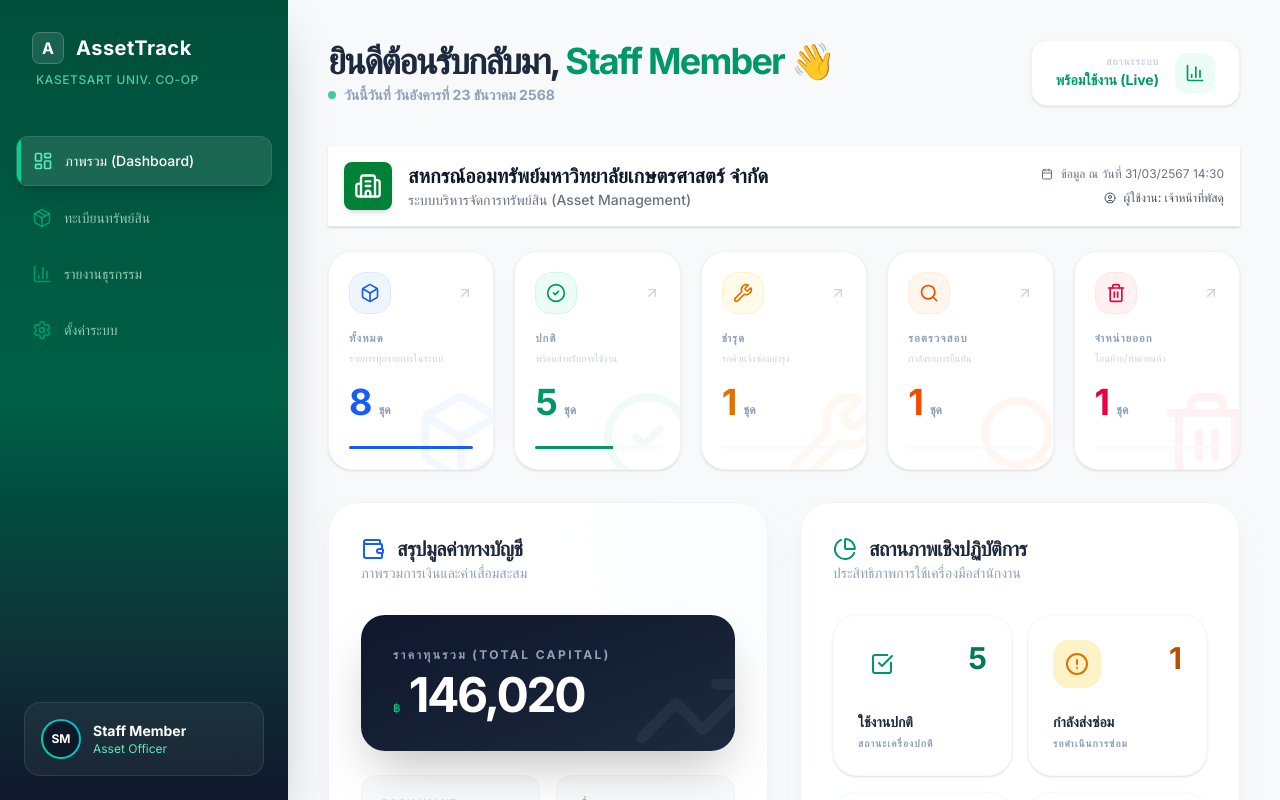
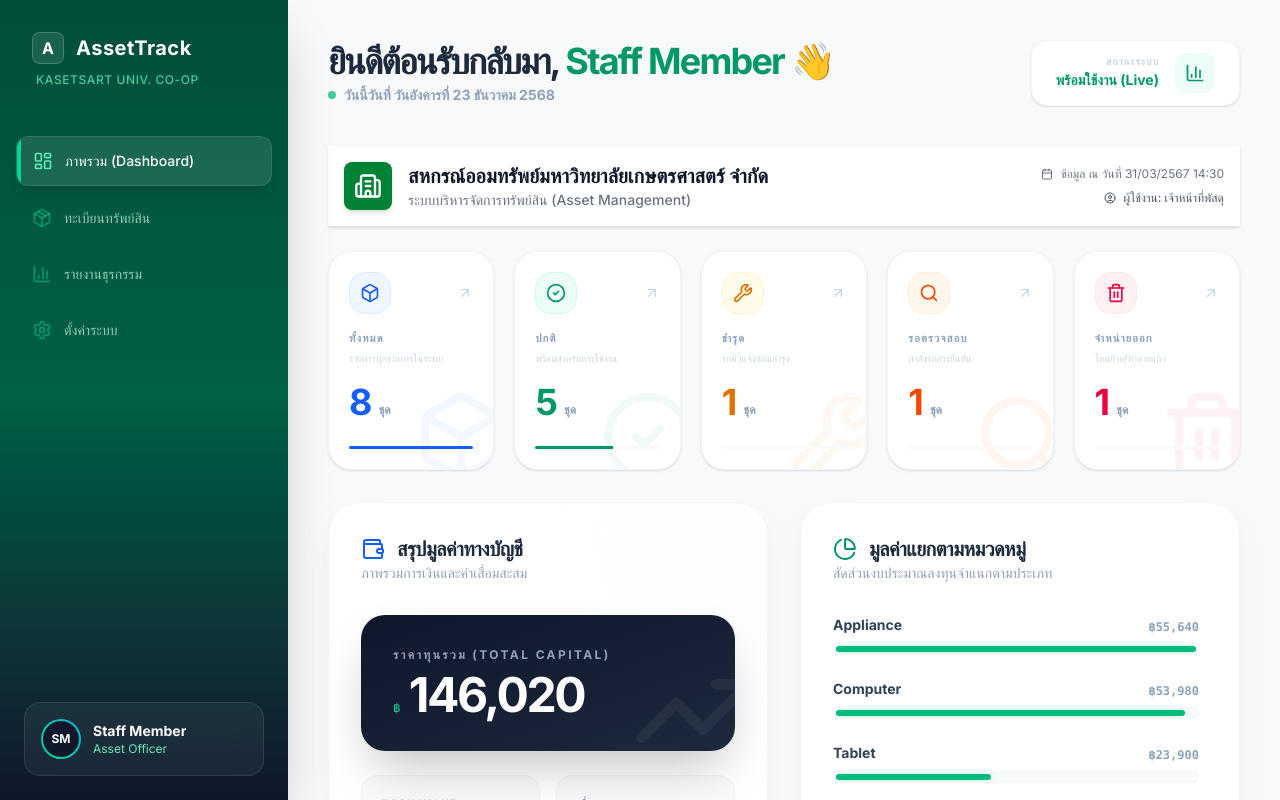
Before and after one commit to kiatnarongthanomsap/asset-track, a React (Vite) app: page / in a window 1280 px wide. Built offline with nearby package versions, Linux system fonts and the light colour scheme.

Commit message:
แก้การ์ดซ้ำซ้อน

```diff
--- a/src/App.jsx
+++ b/src/App.jsx
@@ -202,7 +202,10 @@ export default function App() {
                             data={assets}
                             onStatClick={handleDashboardStatClick}
                         />
-                        <ValueStatusSection data={assets} />
+                        <ValueStatusSection
+                            data={assets}
+                            onStatClick={handleDashboardStatClick}
+                        />
 
                         <div className="grid grid-cols-1 gap-8">
                             <AuditTrailTable />
--- a/src/components/ValueStatusSection.jsx
+++ b/src/components/ValueStatusSection.jsx
@@ -13,7 +13,7 @@ import {
 } from 'lucide-react';
 import { calculateDepreciation } from '../utils/calculations';
 
-const ValueStatusSection = ({ data }) => {
+const ValueStatusSection = ({ data, onStatClick }) => {
     // Calculate real financial totals
     const financials = useMemo(() => {
         let totalCapital = 0;
@@ -36,14 +36,16 @@ const ValueStatusSection = ({ data }) => {
         return { totalCapital, totalBookValue, totalAccumulatedDepreciation, totalDisposalValue };
     }, [data]);
 
-    const statusCounts = useMemo(() => {
-        const counts = { Normal: 0, Repair: 0, Check: 0, Disposed: 0 };
-        if (data) {
-            data.forEach(asset => {
-                if (counts[asset.status] !== undefined) counts[asset.status]++;
-            });
-        }
-        return counts;
+    const categoryStats = useMemo(() => {
+        const stats = {};
+        let maxVal = 0;
+        data.forEach(asset => {
+            const cat = asset.category || 'ไม่ระบุ';
+            if (!stats[cat]) stats[cat] = 0;
+            stats[cat] += asset.price;
+            if (stats[cat] > maxVal) maxVal = stats[cat];
+        });
+        return { stats: Object.entries(stats).sort((a, b) => b[1] - a[1]), maxVal };
     }, [data]);
 
     const depRatio = financials.totalCapital ? (financials.totalAccumulatedDepreciation / financials.totalCapital) * 100 : 0;
@@ -102,7 +104,7 @@ const ValueStatusSection = ({ data }) => {
                 </div>
             </div>
 
-            {/* Right: Operational Status */}
+            {/* Right: Category Breakdown */}
             <div className="bg-white rounded-[2rem] shadow-xl shadow-slate-200/50 border border-slate-100 p-8 h-full flex flex-col overflow-hidden relative">
                 <div className="absolute bottom-0 left-0 w-48 h-48 bg-emerald-50/30 rounded-full blur-3xl -ml-16 -mb-16"></div>
 
@@ -110,28 +112,25 @@ const ValueStatusSection = ({ data }) => {
                     <div>
                         <h3 className="text-xl font-black text-slate-800 tracking-tight flex items-center">
                             <PieChart className="w-6 h-6 mr-3 text-emerald-600" />
-                            สถานภาพเชิงปฏิบัติการ
+                            มูลค่าแยกตามหมวดหมู่
                         </h3>
-                        <p className="text-sm text-slate-400 font-medium">ประสิทธิภาพการใช้เครื่องมือสำนักงาน</p>
+                        <p className="text-sm text-slate-400 font-medium">สัดส่วนงบประมาณลงทุนจำแนกตามประเภท</p>
                     </div>
                 </div>
 
-                <div className="grid grid-cols-1 sm:grid-cols-2 gap-4 relative z-10 h-full">
-                    {[
-                        { label: 'ใช้งานปกติ', count: statusCounts.Normal, icon: CheckSquare, color: 'emerald', desc: 'สถานะเครื่องปกติ' },
-                        { label: 'กำลังส่งซ่อม', count: statusCounts.Repair, icon: AlertCircle, color: 'amber', desc: 'รอดำเนินการซ่อม' },
-                        { label: 'รอตรวจสอบ', count: statusCounts.Check, icon: Calendar, color: 'indigo', desc: 'รอบันทึกข้อมูล' },
-                        { label: 'ตัดจำหน่าย', count: statusCounts.Disposed, icon: AlertTriangle, color: 'rose', desc: 'ออกจากบัญชี' },
-                    ].map((st, i) => (
-                        <div key={i} className={`group p-6 rounded-3xl border border-slate-50 hover:border-${st.color}-200 bg-white hover:bg-${st.color}-50/30 transition-all duration-300 flex flex-col shadow-sm hover:shadow-lg`}>
-                            <div className="flex justify-between items-start mb-6">
-                                <div className={`w-12 h-12 rounded-2xl bg-${st.color}-100 flex items-center justify-center text-${st.color}-600 group-hover:scale-110 transition-transform`}>
-                                    <st.icon className="w-6 h-6" />
-                                </div>
-                                <span className={`text-3xl font-black text-${st.color}-700`}>{st.count}</span>
+                <div className="space-y-6 relative z-10 flex-1 overflow-y-auto pr-2">
+                    {categoryStats.stats.map(([category, value], i) => (
+                        <div key={i} className="group">
+                            <div className="flex justify-between items-end mb-2">
+                                <span className="font-black text-slate-700 text-sm">{category}</span>
+                                <span className="text-xs font-bold text-slate-400 font-mono">฿{value.toLocaleString()}</span>
                             </div>
-                            <h4 className="font-black text-slate-800 text-sm mb-1">{st.label}</h4>
-                            <p className="text-[10px] font-bold text-slate-400 uppercase tracking-widest">{st.desc}</p>
+                            <div className="w-full bg-slate-50 h-3 rounded-full overflow-hidden border border-slate-100 p-0.5">
+                                <div
+                                    className="h-full bg-emerald-500 rounded-full transition-all duration-1000 group-hover:bg-emerald-600 shadow-[0_0_10px_rgba(16,185,129,0.2)]"
+                                    style={{ width: `${(value / categoryStats.maxVal) * 100}%` }}
+                                ></div>
+                            </div>
                         </div>
                     ))}
                 </div>
```
